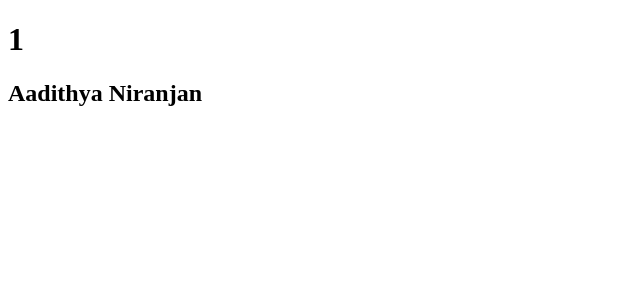
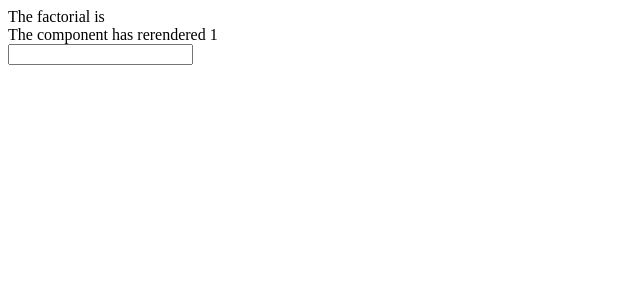
Before and after one commit to AadiNir/harkirat-course, a React (Vite) app in the folder React/foundofr/advreact/: page / in a window 1280 px wide. Shown: the top 300 px of the page, without its empty margins (0-640 px from the left). Built offline with nearby package versions, Linux system fonts and the light colour scheme.

Commit message:
new commit

```diff
--- a/React/foundofr/advreact/src/App.jsx
+++ b/React/foundofr/advreact/src/App.jsx
@@ -1,4 +1,4 @@
-import { memo, useState } from 'react'
+import { memo, useCallback, useEffect, useMemo, useState } from 'react'
 import reactLogo from './assets/react.svg'
 import viteLogo from '/vite.svg'
 import './App.css'
@@ -20,12 +20,24 @@ const HandlePage=()=>{
     <h1>Handle Page bro</h1>
   )
 }
+let renrender = 0;
 
 function App() {
-  const [count, setCount] = useState(0)
-  const handlepage=()=>{
-    window.location.href='handle'
-  }
+  const [count,setcount]=useState(0);
+  const incremenet = useCallback(function(){
+    setcount(count+1);
+  },[])
+  const decrement = useCallback(function(){
+    setcount(count-1);
+  })
+  const clickfunc = useCallback(function(val){
+    alert(val);
+  },[])
+  const [val, setVal] = useState(""); // State for input value
+  const handleChange = (e) => {
+    setVal(e.target.value); // Update state on input change
+  };
+  renrender+=1;
   return (
     <>
       {/* <BrowserRouter>
@@ -44,10 +56,37 @@ function App() {
 
       <Recoiltry/>
       </RecoilRoot> */}
-      <Atomfamily />
-
+        <div>The factorial is </div>
+        <div>The component has rerendered {renrender}</div>
+        <div>
+      <input
+        type="text"
+        onChange={handleChange} // Separate input handling
+        value={val} // Controlled input
+      />
+    </div>
     </>
   )
 }
+const Inputfield = memo(({ clickfunc }) => {
+  console.log("Inputfield rendered");
+
+  const [val, setVal] = useState(""); // State for input value
+
+  const handleChange = (e) => {
+    setVal(e.target.value); // Update state on input change
+  };
+
+  return (
+    <div>
+      <input
+        type="text"
+        onChange={handleChange} // Separate input handling
+        value={val} // Controlled input
+      />
+      <button onClick={() => clickfunc(val)}>Click Me</button>
+    </div>
+  );
+});
 
 export default App
```
